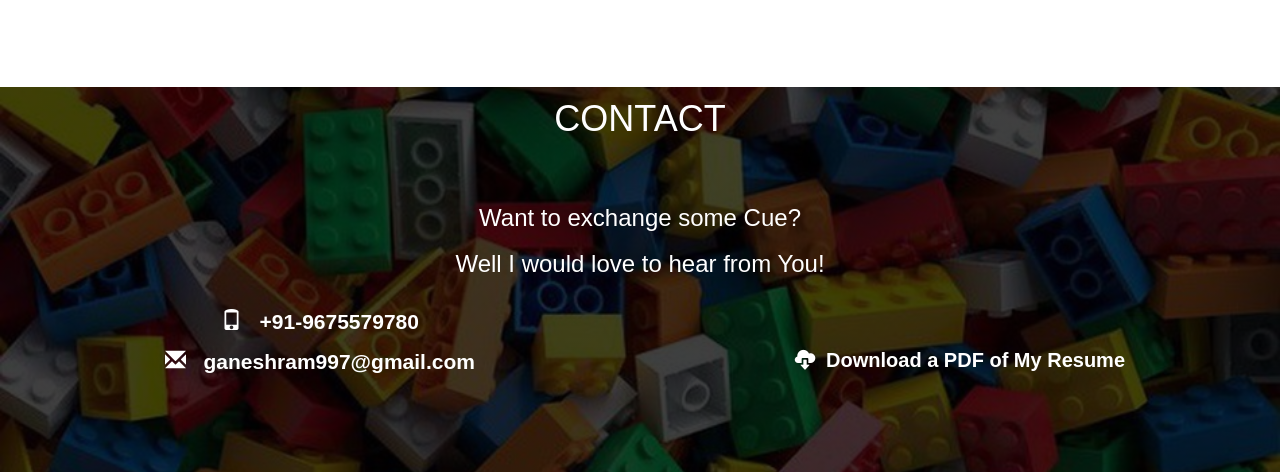
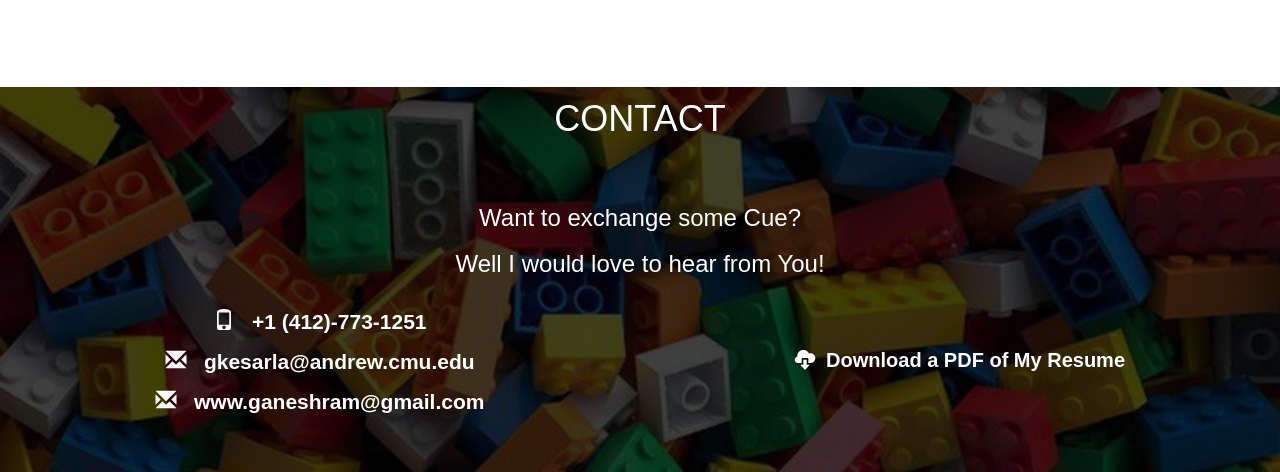
Before and after one commit to ganeshramks/ganeshramks.github.io, a plain HTML site: page index.html in a window 1280 px wide. Shown: the part 11528-12000 px from the top of the page. Drawn offline with nearby package versions, Linux system fonts and the light colour scheme.

Commit message:
updated contact information

```diff
--- a/index.html
+++ b/index.html
@@ -618,13 +618,18 @@
 	<br>
 	<div class="contact-info">
 		<p style="font-size: 1.5em;">
-			<span class="glyphicon glyphicon-phone"></span> &nbsp; +91-9675579780
+			<span class="glyphicon glyphicon-phone"></span> &nbsp; +1 (412)-773-1251
 		</p>
 		<p style="font-size: 1.5em">
-			<a href="mailto:ganeshram997@gmail.com" style="color: white">
-				<span class="glyphicon glyphicon-envelope"></span> &nbsp; ganeshram997@gmail.com
+			<a href="mailto:gkesarla@andrew.cmu.edu" style="color: white">
+				<span class="glyphicon glyphicon-envelope"></span> &nbsp; gkesarla@andrew.cmu.edu
 			</a>
 		</p>
+    <p style="font-size: 1.5em">
+      <a href="mailto:www.ganeshram@gmail.com" style="color: white">
+        <span class="glyphicon glyphicon-envelope"></span> &nbsp; www.ganeshram@gmail.com
+      </a>
+    </p>
     <div style="margin-top: 1.5em;">
       <a href="facetime-audio:www.ganeshram@gmail.com" id="apple-contact">
         <div class="btn btn-default btn-sm external-call">
```
